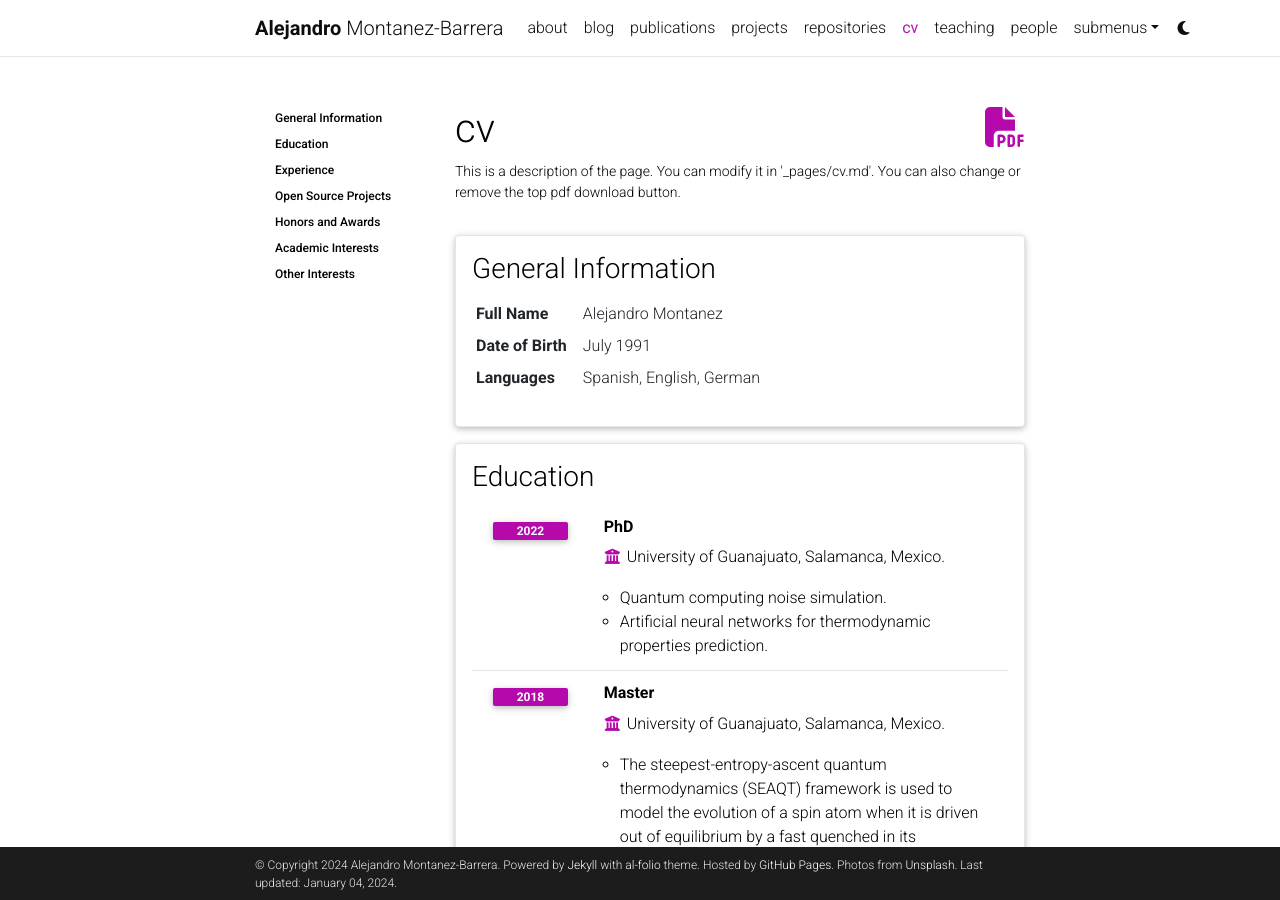
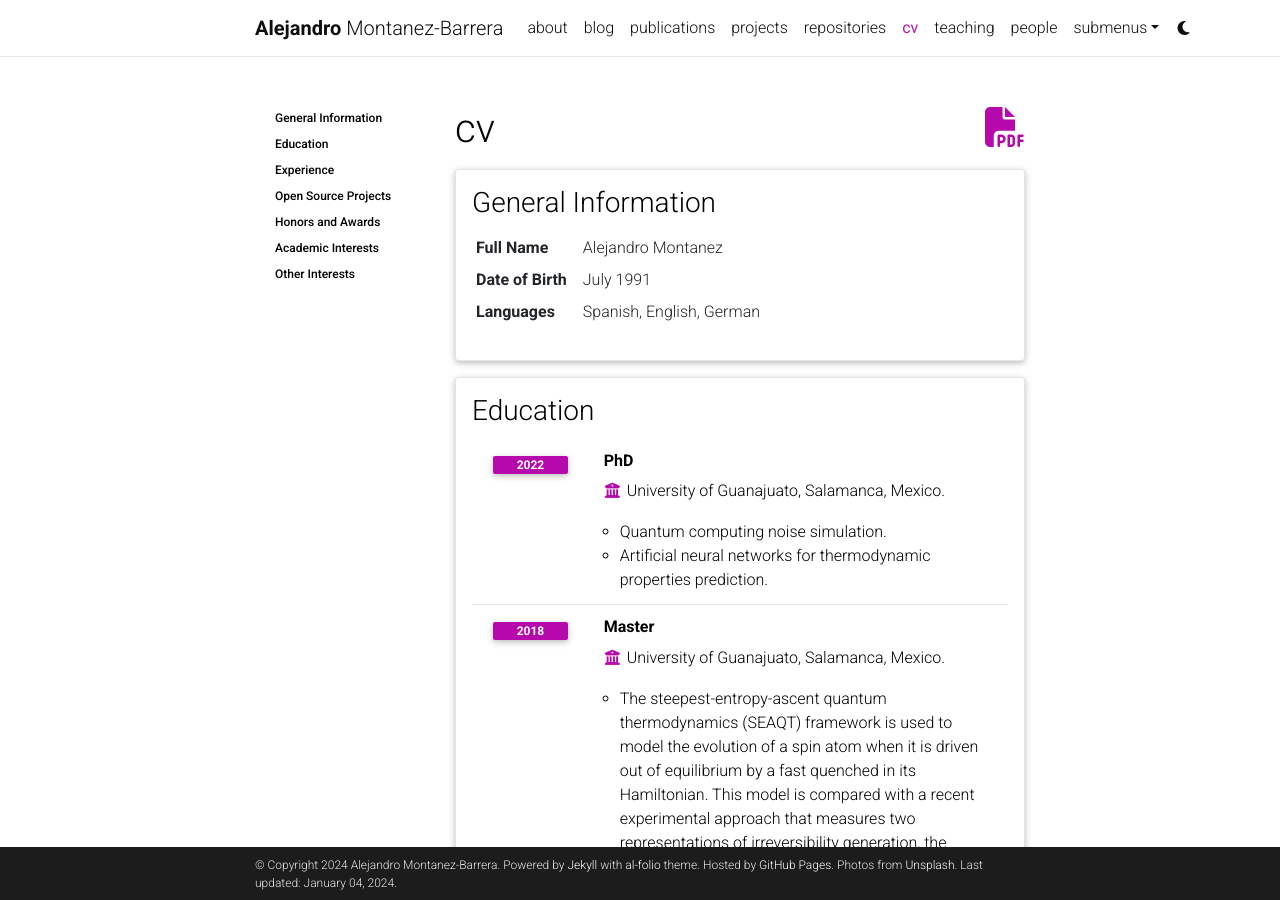
Before and after one commit to alejomonbar/alejomonbar.github.io, a Jekyll site: the page built from _pages/cv.md, in a window 1280 px wide and 900 px high. Built offline with Jekyll 4.4.1, drawn with Linux system fonts in a browser that asks for light colours; comment, search, counter and statistics services are not loaded; a style sheet for code colours, icons or effects is not loaded.

Commit message:
adding cv

```diff
--- a/_pages/cv.md
+++ b/_pages/cv.md
@@ -4,8 +4,8 @@
 title: cv
 nav: true
 nav_order: 5
-cv_pdf: example_pdf.pdf
-description: This is a description of the page. You can modify it in '_pages/cv.md'. You can also change or remove the top pdf download button.
+cv_pdf: Alejandro_Resume.pdf
+description:
 toc:
   sidebar: left
 ---
```
Also changed, not shown: 1 other file.
